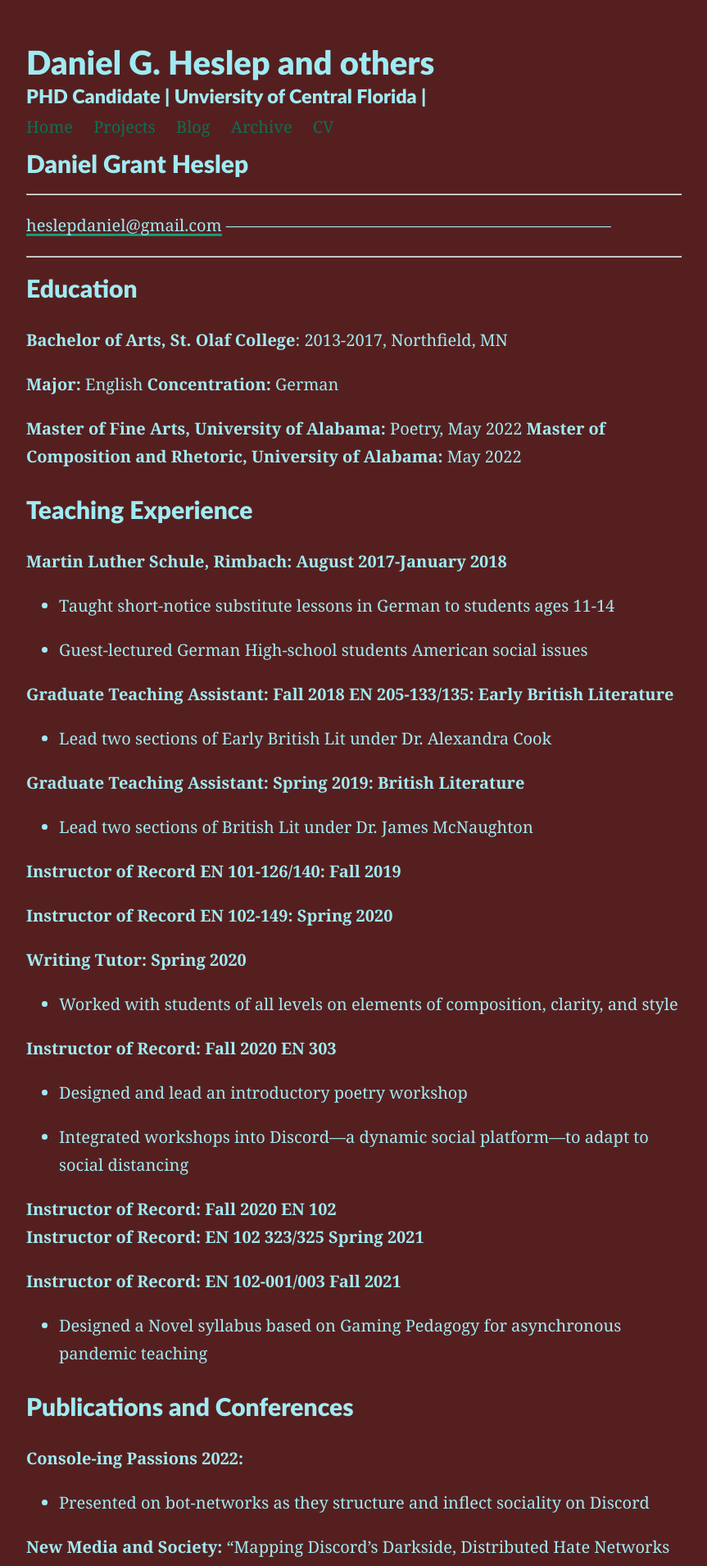
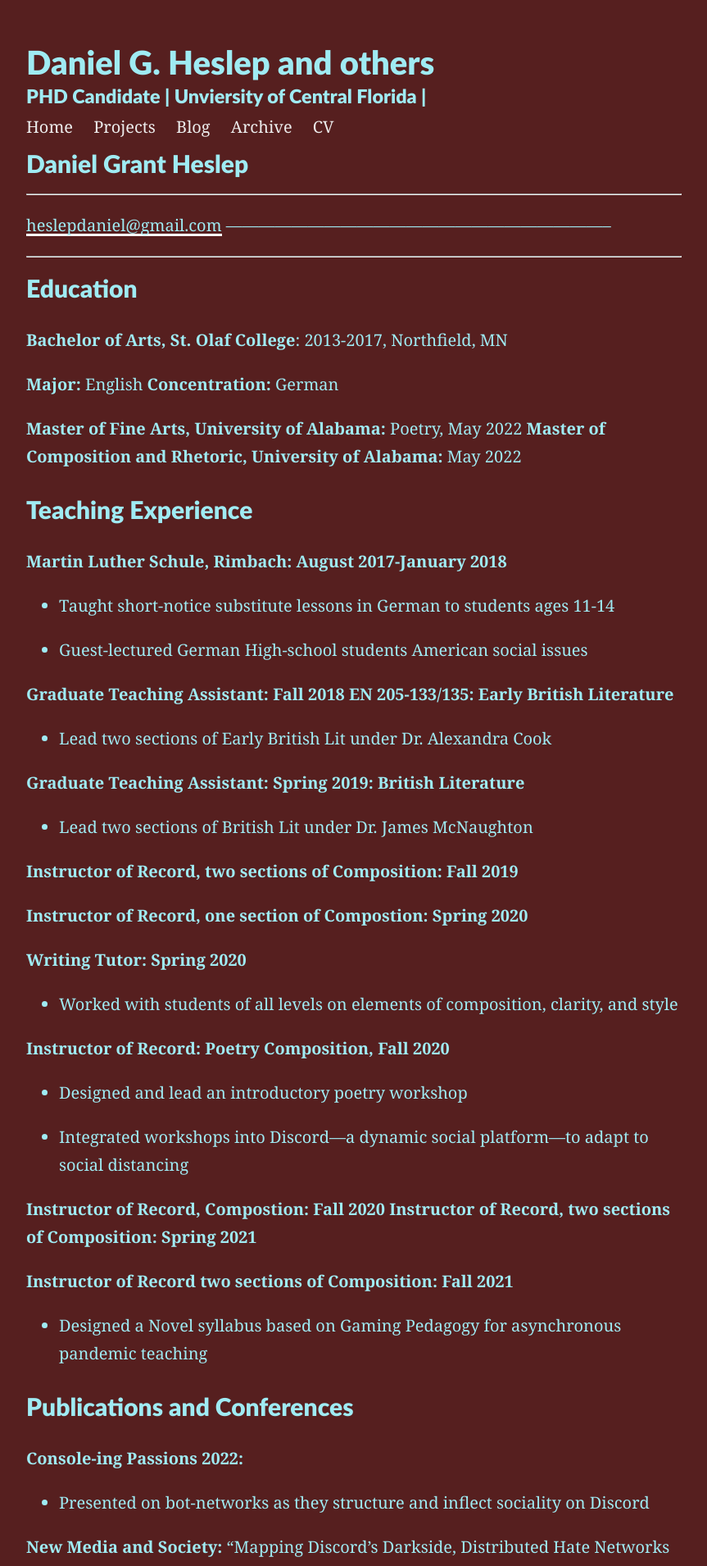
Before and after one commit to CreativeKenning/gradsitedemo, a Jekyll site: the page built from cv.md, in a window 1280 px wide. Shown: the top 1910 px of the page at 82% size, without its empty margins (208-1071 px from the left). Built offline with Jekyll 4.4.1, drawn with Linux system fonts in a browser that asks for light colours; nearby versions of some CDN libraries; some of the changed text lies outside the part shown.

Commit message:
CV and font changews

```diff
--- a/assets/css/_sass/variables.scss
+++ b/assets/css/_sass/variables.scss
@@ -8,11 +8,11 @@ $spacing-unit:     30px;
 $light-gray: gray;
 $text-color:       rgb(139, 214, 239);
 $background-color: #561f1f;
-$brand-color:      #0d6f55;
+$brand-color:      #ededed;
 
 // Color scheme for light
 $body-bg: #561f1f;
-$projectbox: #80773e;
+$projectbox: #a49e74;
 $text-color: rgb(159, 235, 243);
 
 // Color scheme for dark modes
--- a/cv.md
+++ b/cv.md
@@ -44,26 +44,26 @@ Literature**
 
 -   Lead two sections of British Lit under Dr. James McNaughton
 
-**Instructor of Record EN 101-126/140: Fall 2019**
+**Instructor of Record, two sections of Composition:  Fall 2019**
 
-**Instructor of Record EN 102-149: Spring 2020**
+**Instructor of Record, one section of Compostion:  Spring 2020**
 
 **Writing Tutor: Spring 2020**
 
 -   Worked with students of all levels on elements of composition,
     clarity, and style
 
-**Instructor of Record: Fall 2020 EN 303**
+**Instructor of Record: Poetry Composition, Fall 2020**
 
 -   Designed and lead an introductory poetry workshop
 
 -   Integrated workshops into Discord---a dynamic social platform---to
     adapt to social distancing
 
-**Instructor of Record: Fall 2020 EN 102\
-Instructor of Record: EN 102 323/325 Spring 2021**
+**Instructor of Record, Compostion: Fall 2020**
+**Instructor of Record, two sections of Composition: Spring 2021**
 
-**Instructor of Record: EN 102-001/003 Fall 2021**
+**Instructor of Record two sections of Composition: Fall 2021**
 
 -   Designed a Novel syllabus based on Gaming Pedagogy for asynchronous pandemic teaching
 
```
Also changed, not shown: other parts of cv.md (+1 -1 lines).
